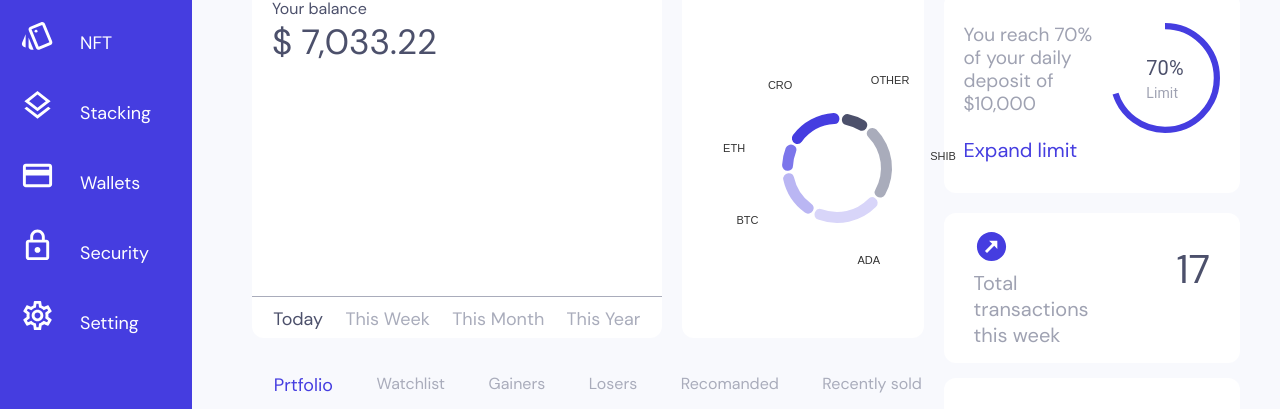
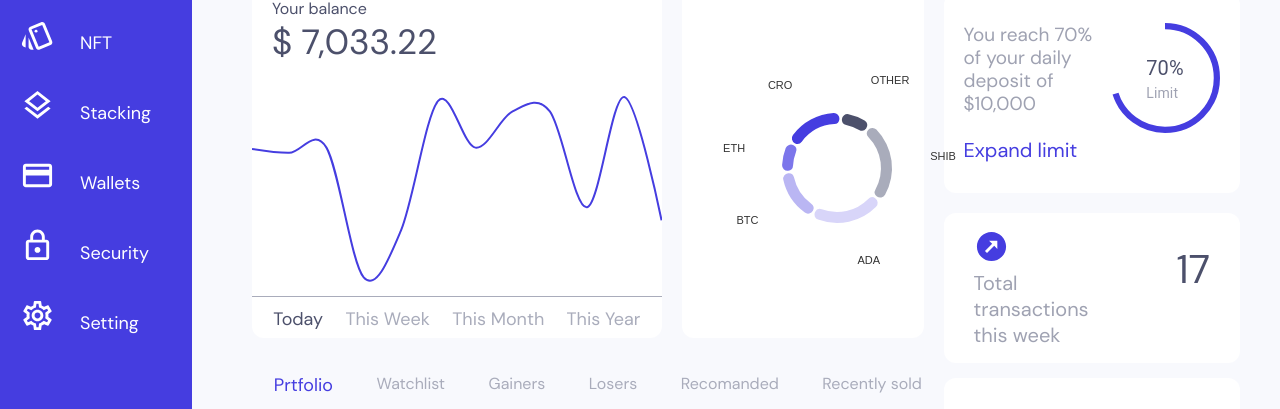
Before and after one commit to haniyeJahantigh/cripto-currency-project, a React (Create React App) app: page / in a window 1280 px wide. Shown: the part 152-561 px from the top of the page. Built offline with nearby package versions, Linux system fonts and the light colour scheme; no server answers.

Commit message:
add data for balance chart

```diff
--- a/src/components/BalanceChart.tsx
+++ b/src/components/BalanceChart.tsx
@@ -19,212 +19,61 @@ const TitleBox = styled(Box)(({ theme }) => ({
 }));
 const data = [
   {
-    id: 0,
-    color: "#453de0",
-    data: [
+    "id": "japan",
+    "color": "hsl(248, 70%, 50%)",
+    "data": [
       {
-        x: "1",
-        y: 0
+        "x": "plane",
+        "y": 203
       },
       {
-        x: "2",
-        y: 500
+        "x": "helicopter",
+        "y": 200
       },
       {
-        x: "3",
-        y: 900
+        "x": "boat",
+        "y": 204
       },
       {
-        x: "4",
-        y: 2
+        "x": "train",
+        "y": 104
       },
       {
-        x: "5",
-        y: 700
+        "x": "subway",
+        "y": 140
       },
       {
-        x: "6",
-        y: 150
+        "x": "bus",
+        "y": 240
       },
       {
-        x: "7",
-        y: 2500
+        "x": "car",
+        "y": 204
       },
       {
-        x: "8",
-        y: 205
+        "x": "moto",
+        "y": 232
       },
       {
-        x: "9",
-        y: 3000
+        "x": "bicycle",
+        "y": 232
       },
       {
-        x: "10",
-        y: 203
+        "x": "horse",
+        "y": 158
       },
       {
-        x: "11",
-        y: 280
+        "x": "skateboard",
+        "y": 243
       },
       {
-        x: "12",
-        y: 2000
-      },
-      {
-        x: "13",
-        y: 2000
-      },
-      {
-        x: "14",
-        y: 2000
-      },
-      {
-        x: "15",
-        y: 2000
-      },
-      {
-        x: "16",
-        y: 2000
-      },
-      {
-        x: "17",
-        y: 2000
-      },
-      {
-        x: "18",
-        y: 2000
-      },
-      {
-        x: "19",
-        y: 203
-      },
-      {
-        x: "20",
-        y: 280
-      },
-      {
-        x: "21",
-        y: 2000
-      },
-      {
-        x: "22",
-        y: 2000
-      },
-      {
-        x: "23",
-        y: 2000
-      },
-      {
-        x: "24",
-        y: 2000
-      },
-      {
-        x: "25",
-        y: 2000
-      },
-      {
-        x: "26",
-        y: 2000
-      },
-      {
-        x: "27",
-        y: 2000
-      },
-      {
-        x: "28",
-        y: 0
-      },
-      {
-        x: "29",
-        y: 500
-      },
-      {
-        x: "30",
-        y: 900
-      },
-      {
-        x: "31",
-        y: 2
-      },
-      {
-        x: "32",
-        y: 700
-      },
-      {
-        x: "33",
-        y: 150
-      },
-      {
-        x: "34",
-        y: 2500
-      },
-      {
-        x: "35",
-        y: 205
-      },
-      {
-        x: "36",
-        y: 3000
-      },
-      {
-        x: "37",
-        y: 203
-      },
-      {
-        x: "38",
-        y: 280
-      },
-      {
-        x: "39",
-        y: 2000
-      },
-      {
-        x: "40",
-        y: 2000
-      },
-      {
-        x: "41",
-        y: 2000
-      },
-      {
-        x: "42",
-        y: 2000
-      },
-      {
-        x: "43",
-        y: 700
-      },
-      {
-        x: "44",
-        y: 150
-      },
-      {
-        x: "45",
-        y: 2500
-      },
-      {
-        x: "46",
-        y: 205
-      },
-      {
-        x: "47",
-        y: 3000
-      },
-      {
-        x: "48",
-        y: 203
-      },
-      {
-        x: "49",
-        y: 2500
-      },
-      {
-        x: "50",
-        y: 205
-      },
+        "x": "others",
+        "y": 148
+      }
     ]
   }
 ]
+
 const BalanceChart = () => {
 
   return (
@@ -236,7 +85,7 @@ const BalanceChart = () => {
         </TitleBox>
         <ResponsiveLine
           data={data}
-          margin={{ right: 60, bottom: 50 }}
+          margin={{ right: 0, bottom: 90 }}
           xScale={{ type: "point" }}
           yScale={{
             type: "linear",
@@ -254,7 +103,7 @@ const BalanceChart = () => {
           axisLeft={null}
           enablePoints={false}
           colors={"#453de0"}
-          lineWidth={1}
+          lineWidth={2}
           pointSize={4}
           pointColor={{ theme: "background" }}
           pointBorderWidth={1}
```
